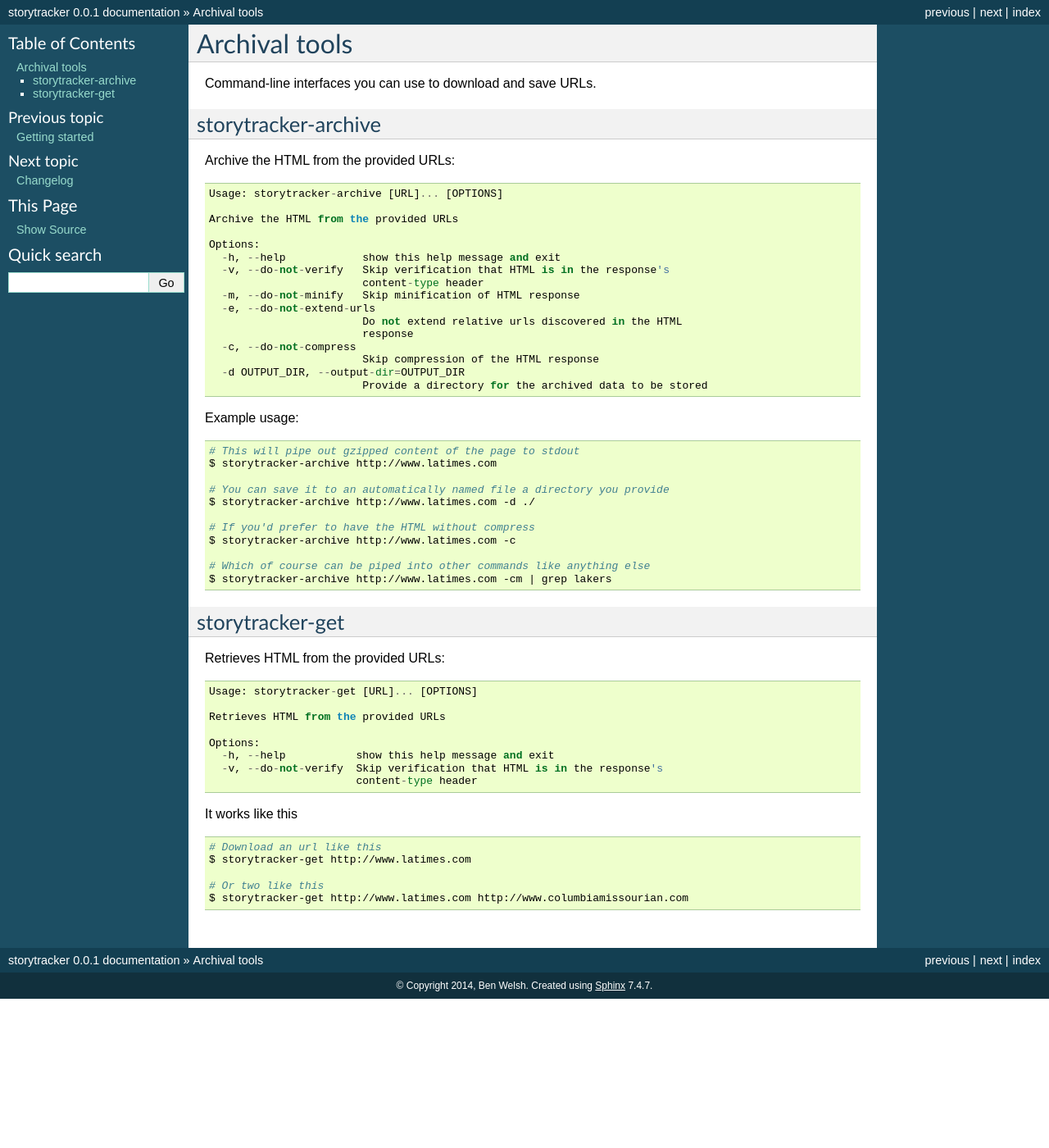
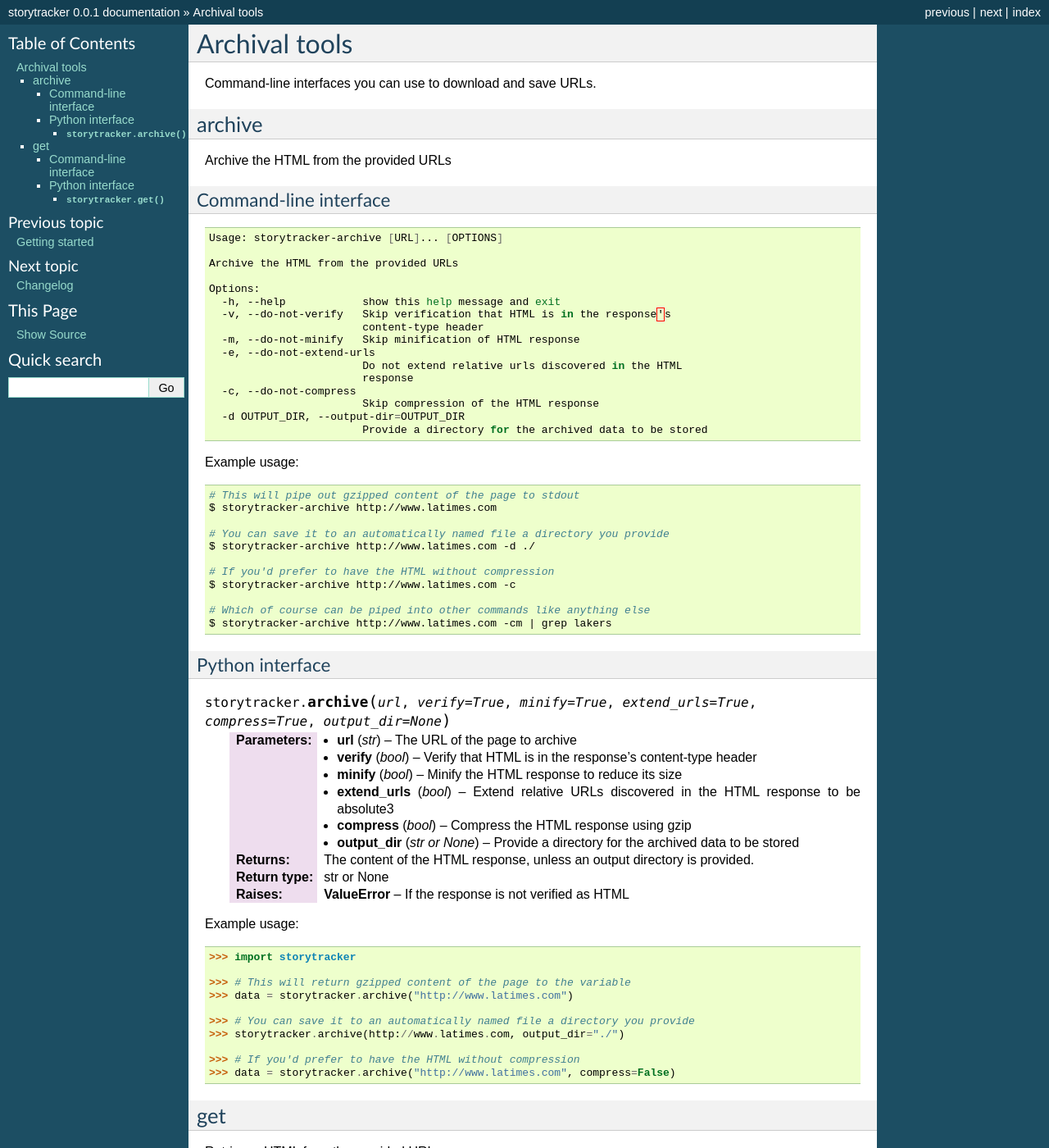
Before and after one commit to palewire/storytracker, a Sphinx documentation site: the page built from docs/archivaltools.rst, in a window 1280 px wide and 1400 px high. Shown: the whole window at 82% size. Built offline with Sphinx 7.4.7, drawn with Linux system fonts in a browser that asks for light colours; some of the changed text lies outside the part shown.

Commit message:
Updated docs a bit

```diff
--- a/docs/archivaltools.rst
+++ b/docs/archivaltools.rst
@@ -3,10 +3,15 @@ Archival tools
 
 Command-line interfaces you can use to download and save URLs.
 
-storytracker-archive
---------------------
+archive
+-------
 
-Archive the HTML from the provided URLs::
+Archive the HTML from the provided URLs
+
+Command-line interface
+~~~~~~~~~~~~~~~~~~~~~~
+
+.. code-block:: bash
 
     Usage: storytracker-archive [URL]... [OPTIONS]
 
@@ -35,17 +40,52 @@ Example usage:
     # You can save it to an automatically named file a directory you provide
     $ storytracker-archive http://www.latimes.com -d ./
 
-    # If you'd prefer to have the HTML without compress
+    # If you'd prefer to have the HTML without compression
     $ storytracker-archive http://www.latimes.com -c
 
     # Which of course can be piped into other commands like anything else
     $ storytracker-archive http://www.latimes.com -cm | grep lakers
 
+Python interface
+~~~~~~~~~~~~~~~~
 
-storytracker-get
-----------------
+.. py:function:: storytracker.archive(url, verify=True, minify=True, extend_urls=True, compress=True, output_dir=None)
 
-Retrieves HTML from the provided URLs::
+   :param str url: The URL of the page to archive
+   :param bool verify: Verify that HTML is in the response's content-type header
+   :param bool minify: Minify the HTML response to reduce its size
+   :param bool extend_urls: Extend relative URLs discovered in the HTML response to be absolute3
+   :param bool compress: Compress the HTML response using gzip
+   :param output_dir: Provide a directory for the archived data to be stored
+   :type output_dir: str or None
+   :return: The content of the HTML response, unless an output directory is provided.
+   :rtype: str or None
+   :raises ValueError: If the response is not verified as HTML
+
+Example usage:
+
+.. code-block:: python
+
+    >>> import storytracker
+
+    >>> # This will return gzipped content of the page to the variable
+    >>> data = storytracker.archive("http://www.latimes.com")
+
+    >>> # You can save it to an automatically named file a directory you provide
+    >>> storytracker.archive(http://www.latimes.com, output_dir="./")
+
+    >>> # If you'd prefer to have the HTML without compression
+    >>> data = storytracker.archive("http://www.latimes.com", compress=False)
+
+get
+---
+
+Retrieves HTML from the provided URLs
+
+Command-line interface
+~~~~~~~~~~~~~~~~~~~~~~
+
+.. code-block:: bash
 
     Usage: storytracker-get [URL]... [OPTIONS]
 
@@ -65,3 +105,15 @@ It works like this
 
     # Or two like this
     $ storytracker-get http://www.latimes.com http://www.columbiamissourian.com
+
+
+Python interface
+~~~~~~~~~~~~~~~~
+
+.. py:function:: storytracker.get(url, verify=True)
+
+   :param str url: The URL of the page to archive
+   :param bool verify: Verify that HTML is in the response's content-type header
+   :return: The content of the HTML response
+   :rtype: str
+   :raises ValueError: If the response is not verified as HTML
```
Also changed, not shown: docs/gettingstarted.rst (+8 -0 lines), 1 other file.
